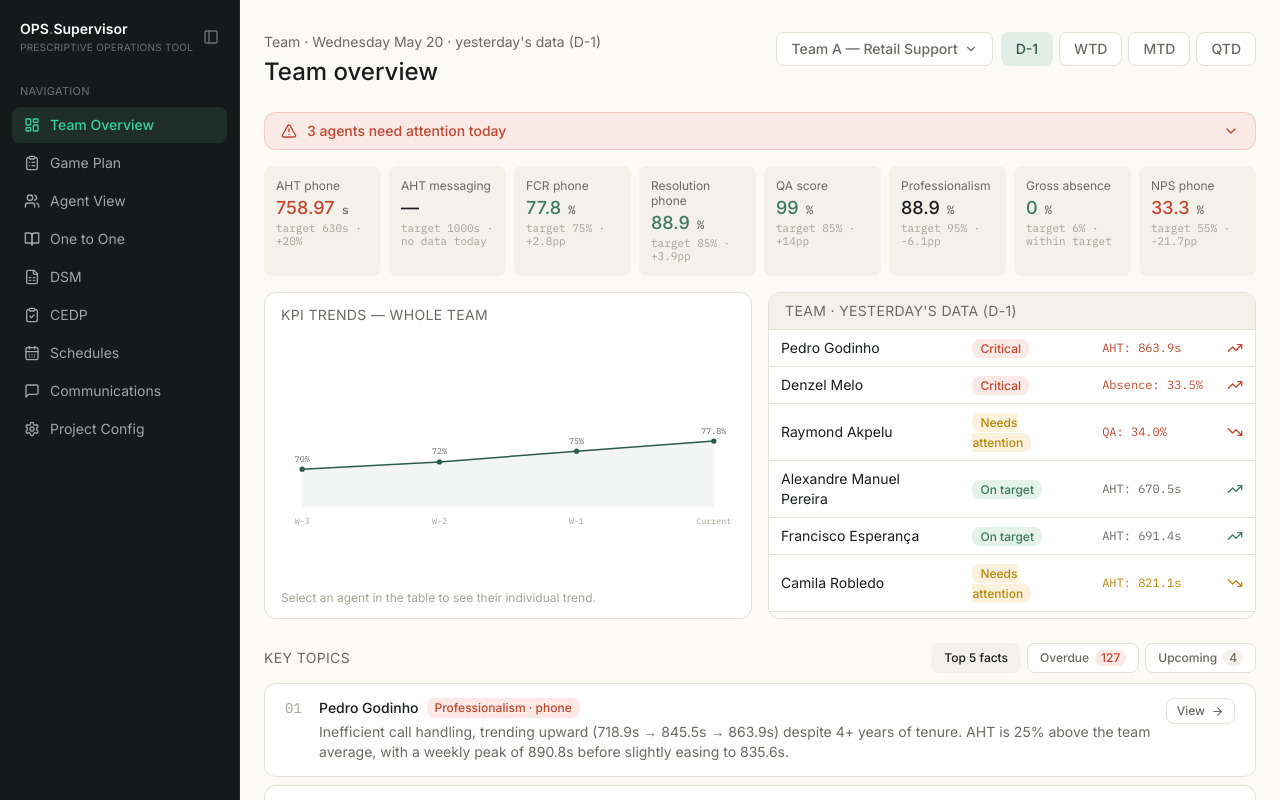
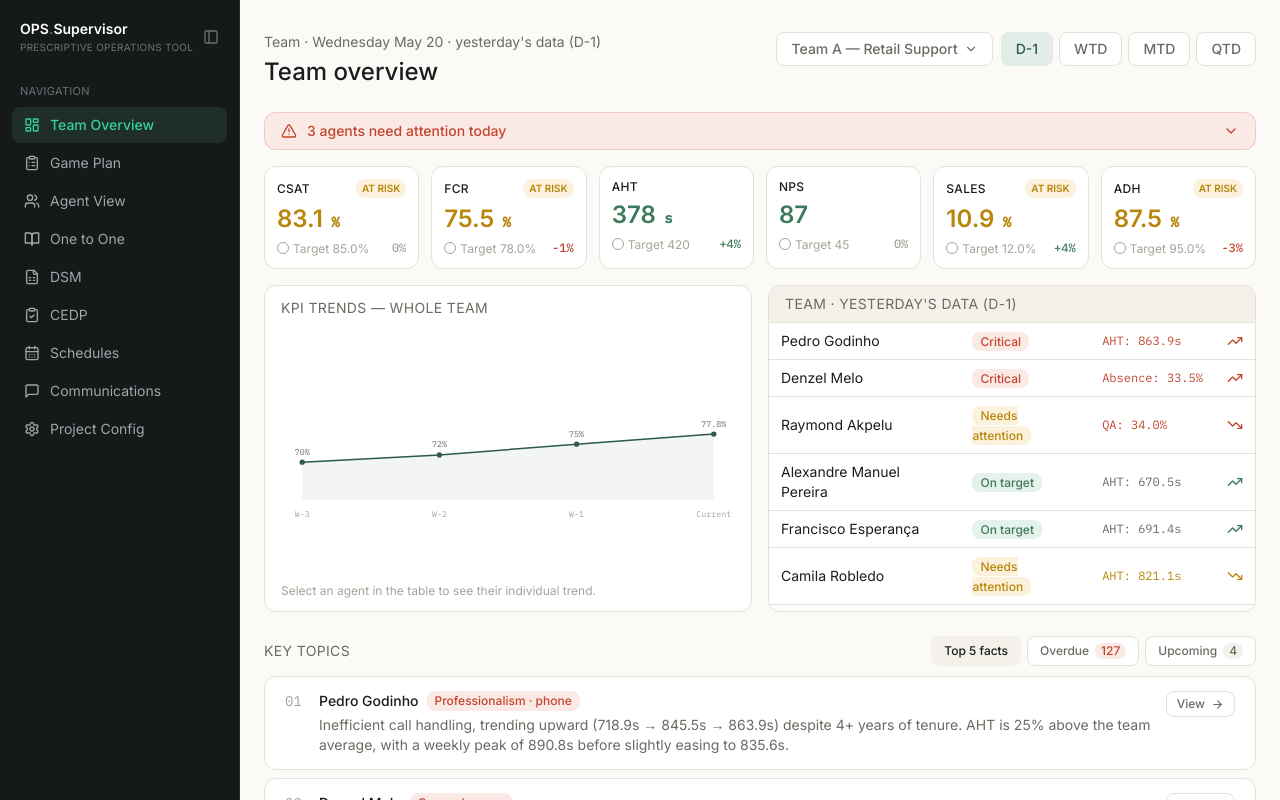
Before and after one commit to andresromero-blip/ops-supervisor-prototypes, a Next.js app: page /projects/20260620-team-overview in a window 1280 px wide. Shown: the top 800 px of the page. Built offline with nearby package versions, Linux system fonts and the light colour scheme.

Commit message:
Update page.tsx

```diff
--- a/app/projects/20260620-team-overview/page.tsx
+++ b/app/projects/20260620-team-overview/page.tsx
@@ -14,7 +14,7 @@ import {
 // ---------------------------------------------------------------------------
 // Types
 // ---------------------------------------------------------------------------
-type Status = "critical" | "warning" | "ok";
+type Status = "critical" | "warning" | "ok" | "at_risk";
 type Period = "D-1" | "WTD" | "MTD" | "QTD";
 
 type Kpi = {
@@ -58,57 +58,38 @@ type Topic = {
 // ---------------------------------------------------------------------------
 // Mock data by period
 // ---------------------------------------------------------------------------
-const EFFICIENCY: Record<Period, Kpi[]> = {
+const MAIN_KPIS: Record<Period, Kpi[]> = {
   "D-1": [
-    { key: "aht_phone", label: "AHT phone", value: "758.97", unit: "s", target: "630s", delta: "+20%", status: "critical", trend: "up" },
-    { key: "aht_messaging", label: "AHT messaging", value: "—", unit: "", target: "1000s", delta: "no data today", status: "ok", trend: "up" },
-    { key: "fcr_phone", label: "FCR phone", value: "77.8", unit: "%", target: "75%", delta: "+2.8pp", status: "ok", trend: "up" },
-    { key: "rr_phone", label: "Resolution phone", value: "88.9", unit: "%", target: "85%", delta: "+3.9pp", status: "ok", trend: "up" },
+    { key: "csat", label: "CSAT", value: "83.1", unit: "%", target: "85.0%", delta: "0%", status: "at_risk", trend: "up" },
+    { key: "fcr", label: "FCR", value: "75.5", unit: "%", target: "78.0%", delta: "-1%", status: "at_risk", trend: "down" },
+    { key: "aht", label: "AHT", value: "378", unit: "s", target: "420", delta: "+4%", status: "ok", trend: "up" },
+    { key: "nps", label: "NPS", value: "87", unit: "", target: "45", delta: "0%", status: "ok", trend: "up" },
+    { key: "sales", label: "Sales", value: "10.9", unit: "%", target: "12.0%", delta: "+4%", status: "at_risk", trend: "up" },
+    { key: "adh", label: "ADH", value: "87.5", unit: "%", target: "95.0%", delta: "-3%", status: "at_risk", trend: "down" },
   ],
   WTD: [
-    { key: "aht_phone", label: "AHT phone", value: "742.10", unit: "s", target: "630s", delta: "+17.8%", status: "critical", trend: "up" },
-    { key: "aht_messaging", label: "AHT messaging", value: "980.4", unit: "s", target: "1000s", delta: "-2%", status: "ok", trend: "down" },
-    { key: "fcr_phone", label: "FCR phone", value: "79.1", unit: "%", target: "75%", delta: "+4.1pp", status: "ok", trend: "up" },
-    { key: "rr_phone", label: "Resolution phone", value: "87.3", unit: "%", target: "85%", delta: "+2.3pp", status: "ok", trend: "up" },
+    { key: "csat", label: "CSAT", value: "84.0", unit: "%", target: "85.0%", delta: "+0.9pp", status: "at_risk", trend: "up" },
+    { key: "fcr", label: "FCR", value: "76.8", unit: "%", target: "78.0%", delta: "-1.2pp", status: "at_risk", trend: "up" },
+    { key: "aht", label: "AHT", value: "365", unit: "s", target: "420", delta: "+13s", status: "ok", trend: "down" },
+    { key: "nps", label: "NPS", value: "84", unit: "", target: "45", delta: "-3", status: "ok", trend: "down" },
+    { key: "sales", label: "Sales", value: "11.4", unit: "%", target: "12.0%", delta: "+0.5pp", status: "at_risk", trend: "up" },
+    { key: "adh", label: "ADH", value: "89.0", unit: "%", target: "95.0%", delta: "+1.5pp", status: "at_risk", trend: "up" },
   ],
   MTD: [
-    { key: "aht_phone", label: "AHT phone", value: "729.55", unit: "s", target: "630s", delta: "+15.8%", status: "critical", trend: "up" },
-    { key: "aht_messaging", label: "AHT messaging", value: "955.2", unit: "s", target: "1000s", delta: "-4.5%", status: "ok", trend: "down" },
-    { key: "fcr_phone", label: "FCR phone", value: "80.6", unit: "%", target: "75%", delta: "+5.6pp", status: "ok", trend: "up" },
-    { key: "rr_phone", label: "Resolution phone", value: "86.7", unit: "%", target: "85%", delta: "+1.7pp", status: "ok", trend: "up" },
+    { key: "csat", label: "CSAT", value: "84.6", unit: "%", target: "85.0%", delta: "+1.5pp", status: "at_risk", trend: "up" },
+    { key: "fcr", label: "FCR", value: "78.2", unit: "%", target: "78.0%", delta: "+0.2pp", status: "ok", trend: "up" },
+    { key: "aht", label: "AHT", value: "358", unit: "s", target: "420", delta: "+20s", status: "ok", trend: "down" },
+    { key: "nps", label: "NPS", value: "81", unit: "", target: "45", delta: "-6", status: "ok", trend: "down" },
+    { key: "sales", label: "Sales", value: "11.7", unit: "%", target: "12.0%", delta: "+0.8pp", status: "at_risk", trend: "up" },
+    { key: "adh", label: "ADH", value: "90.2", unit: "%", target: "95.0%", delta: "+2.7pp", status: "at_risk", trend: "up" },
   ],
   QTD: [
-    { key: "aht_phone", label: "AHT phone", value: "711.20", unit: "s", target: "630s", delta: "+12.9%", status: "critical", trend: "down" },
-    { key: "aht_messaging", label: "AHT messaging", value: "930.8", unit: "s", target: "1000s", delta: "-6.9%", status: "ok", trend: "down" },
-    { key: "fcr_phone", label: "FCR phone", value: "82.4", unit: "%", target: "75%", delta: "+7.4pp", status: "ok", trend: "up" },
-    { key: "rr_phone", label: "Resolution phone", value: "85.9", unit: "%", target: "85%", delta: "+0.9pp", status: "ok", trend: "up" },
-  ],
-};
-
-const QUALITY: Record<Period, Kpi[]> = {
-  "D-1": [
-    { key: "qa_score", label: "QA score", value: "99", unit: "%", target: "85%", delta: "+14pp", status: "ok", trend: "up" },
-    { key: "professionalism", label: "Professionalism", value: "88.9", unit: "%", target: "95%", delta: "-6.1pp", status: "warning", trend: "down" },
-    { key: "gross_absence", label: "Gross absence", value: "0", unit: "%", target: "6%", delta: "within target", status: "ok", trend: "up" },
-    { key: "nps_phone", label: "NPS phone", value: "33.3", unit: "%", target: "55%", delta: "-21.7pp", status: "critical", trend: "down" },
-  ],
-  WTD: [
-    { key: "qa_score", label: "QA score", value: "92.1", unit: "%", target: "85%", delta: "+7.1pp", status: "ok", trend: "up" },
-    { key: "professionalism", label: "Professionalism", value: "90.2", unit: "%", target: "95%", delta: "-4.8pp", status: "warning", trend: "up" },
-    { key: "gross_absence", label: "Gross absence", value: "8.4", unit: "%", target: "6%", delta: "+2.4pp", status: "warning", trend: "down" },
-    { key: "nps_phone", label: "NPS phone", value: "41.6", unit: "%", target: "55%", delta: "-13.4pp", status: "critical", trend: "up" },
-  ],
-  MTD: [
-    { key: "qa_score", label: "QA score", value: "90.6", unit: "%", target: "85%", delta: "+5.6pp", status: "ok", trend: "up" },
-    { key: "professionalism", label: "Professionalism", value: "91.0", unit: "%", target: "95%", delta: "-4.0pp", status: "warning", trend: "up" },
-    { key: "gross_absence", label: "Gross absence", value: "11.55", unit: "%", target: "6%", delta: "+5.55pp", status: "critical", trend: "down" },
-    { key: "nps_phone", label: "NPS phone", value: "47.2", unit: "%", target: "55%", delta: "-7.8pp", status: "warning", trend: "up" },
-  ],
-  QTD: [
-    { key: "qa_score", label: "QA score", value: "91.4", unit: "%", target: "85%", delta: "+6.4pp", status: "ok", trend: "up" },
-    { key: "professionalism", label: "Professionalism", value: "91.8", unit: "%", target: "95%", delta: "-3.2pp", status: "warning", trend: "up" },
-    { key: "gross_absence", label: "Gross absence", value: "10.2", unit: "%", target: "6%", delta: "+4.2pp", status: "critical", trend: "down" },
-    { key: "nps_phone", label: "NPS phone", value: "52.0", unit: "%", target: "55%", delta: "-3.0pp", status: "warning", trend: "up" },
+    { key: "csat", label: "CSAT", value: "85.1", unit: "%", target: "85.0%", delta: "+2.0pp", status: "ok", trend: "up" },
+    { key: "fcr", label: "FCR", value: "79.0", unit: "%", target: "78.0%", delta: "+1.0pp", status: "ok", trend: "up" },
+    { key: "aht", label: "AHT", value: "350", unit: "s", target: "420", delta: "+28s", status: "ok", trend: "down" },
+    { key: "nps", label: "NPS", value: "78", unit: "", target: "45", delta: "-9", status: "ok", trend: "down" },
+    { key: "sales", label: "Sales", value: "11.9", unit: "%", target: "12.0%", delta: "+1.0pp", status: "at_risk", trend: "up" },
+    { key: "adh", label: "ADH", value: "91.4", unit: "%", target: "95.0%", delta: "+3.9pp", status: "at_risk", trend: "up" },
   ],
 };
 
@@ -211,30 +192,44 @@ function statusClasses(status: Status) {
       return { bg: "bg-danger-light", text: "text-danger", label: "Critical" };
     case "warning":
       return { bg: "bg-warning-light", text: "text-warning", label: "Needs attention" };
+    case "at_risk":
+      return { bg: "bg-warning-light", text: "text-warning", label: "At risk" };
     default:
       return { bg: "bg-success-light", text: "text-success", label: "On target" };
   }
 }
 
 function TrendIcon({ trend, status }: { trend: "up" | "down"; status: Status }) {
-  const color = status === "critical" ? "#C2462E" : status === "warning" ? "#B8860B" : "#3D7A5C";
+  const color = status === "critical" ? "#C2462E" : status === "warning" || status === "at_risk" ? "#B8860B" : "#3D7A5C";
   const Icon = trend === "up" ? TrendingUp : TrendingDown;
   return <Icon size={16} color={color} strokeWidth={2} />;
 }
 
-function KpiCard({ kpi }: { kpi: Kpi }) {
-  const valueColor =
-    kpi.status === "critical" ? "text-danger" : kpi.status === "ok" && kpi.delta !== "no data today" ? "text-success" : "text-text-primary";
+function KpiCard({ kpi, highlighted }: { kpi: Kpi; highlighted?: boolean }) {
+  const valueColor = kpi.status === "at_risk" || kpi.status === "critical" || kpi.status === "warning" ? "text-warning" : "text-success";
+  const deltaColor = kpi.delta.startsWith("+")
+    ? "text-success"
+    : kpi.delta.startsWith("-")
+      ? "text-danger"
+      : "text-text-tertiary";
   return (
-    <div className="bg-surface-muted rounded-md p-3">
-      <p className="text-xs text-text-secondary mb-1 leading-tight">{kpi.label}</p>
-      <p className={`text-lg font-medium m-0 leading-tight ${valueColor}`}>
+    <div className={`bg-surface rounded-lg p-3 border ${highlighted ? "border-success ring-1 ring-success/30" : "border-border"}`}>
+      <div className="flex items-center justify-between mb-1.5 gap-1">
+        <p className="text-xs font-medium text-text-primary m-0 leading-tight uppercase tracking-wide">{kpi.label}</p>
+        {kpi.status === "at_risk" && (
+          <span className="text-[10px] font-semibold px-1.5 py-0.5 rounded-full bg-warning-light text-warning whitespace-nowrap">AT RISK</span>
+        )}
+      </div>
+      <p className={`text-2xl font-semibold m-0 leading-tight ${valueColor}`}>
         {kpi.value}
-        {kpi.unit && <span className="text-xs font-mono text-text-secondary"> {kpi.unit}</span>}
+        {kpi.unit && <span className="text-sm font-mono"> {kpi.unit}</span>}
       </p>
-      <p className="text-[11px] text-text-tertiary font-mono mt-0.5 mb-0 leading-tight">
-        target {kpi.target} · {kpi.delta}
-      </p>
+      <div className="flex items-center justify-between mt-1.5">
+        <p className="text-xs text-text-tertiary m-0 leading-tight flex items-center gap-1">
+          <span className="inline-block w-3 h-3 rounded-full border border-text-tertiary" /> Target {kpi.target}
+        </p>
+        <span className={`text-xs font-medium font-mono ${deltaColor}`}>{kpi.delta}</span>
+      </div>
     </div>
   );
 }
@@ -292,8 +287,7 @@ export default function TeamOverviewPage() {
   const [teamDropdownOpen, setTeamDropdownOpen] = useState(false);
   const [selectedAgentSlug, setSelectedAgentSlug] = useState<string | null>(null);
 
-  const efficiency = EFFICIENCY[period];
-  const quality = QUALITY[period];
+  const mainKpis = MAIN_KPIS[period];
   const alerts = ALERTS[period];
   const team = TEAM[period];
   const topics = TOPICS[period];
@@ -390,9 +384,9 @@ export default function TeamOverviewPage() {
         )}
 
         {/* KPI strip — single row */}
-        <div className="grid grid-cols-4 sm:grid-cols-8 gap-2 mb-4">
-          {[...efficiency, ...quality].map((k) => (
-            <KpiCard key={k.key} kpi={k} />
+        <div className="grid grid-cols-2 sm:grid-cols-3 lg:grid-cols-6 gap-3 mb-4">
+          {mainKpis.map((k) => (
+            <KpiCard key={k.key} kpi={k} highlighted={k.status === "ok" && k.key === "csat"} />
           ))}
         </div>
 
```
